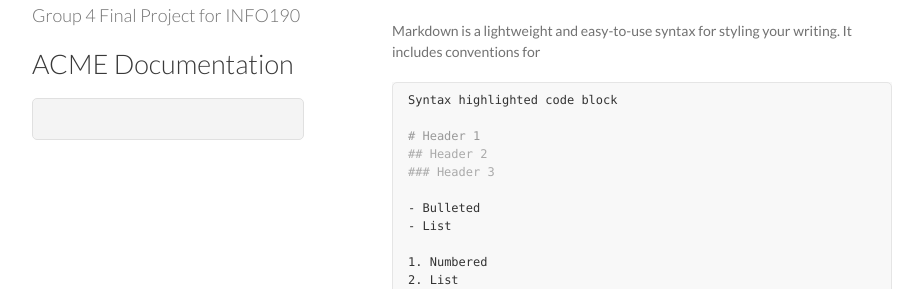
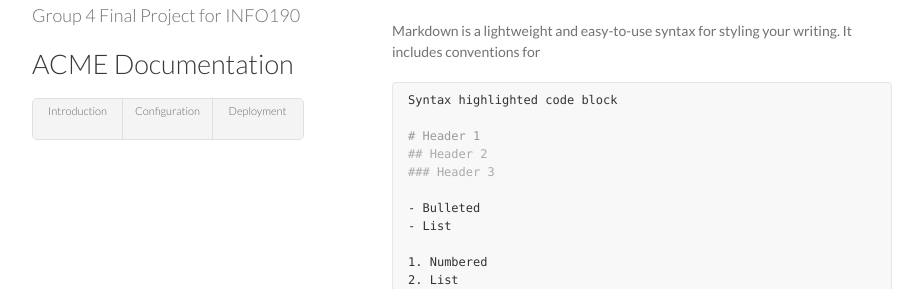
Before and after one commit to uadjet/DataViz4Delirium, a Jekyll site: the page built from docs/default.md, in a window 1280 px wide. Shown: the part 138-427 px from the top of the page, without its empty margins (178-1101 px from the left). Built offline with Jekyll 4.4.1, drawn with Linux system fonts in a browser that asks for light colours; our own code applies the rules of GitHub Pages for plain Markdown files; a script that is not in the unit is left out; part of the change alters nothing that is shown.

Commit message:
Sidebar?

```diff
--- a/_data/pagelist.yml
+++ b/_data/pagelist.yml
@@ -2,10 +2,10 @@ docs_list_title: ACME Documentation
 docs:
 
 - title: Introduction
-  url: introduction.html
+  url: #
 
 - title: Configuration
-  url: configuration.html
+  url: #
 
 - title: Deployment
-  url: deployment.html
+  url: #
--- a/_layouts/default.html
+++ b/_layouts/default.html
@@ -19,9 +19,10 @@
         <h1>{{ site.title | default: site.github.repository_name }}</h1> </a>
       <p>{{ site.description | default: site.github.project_tagline }}</p>
 
+
       <h2>{{ site.data.pagelist.docs_list_title }}</h2>
       <ul>
-        {% for item in site.data.samplelist.docs %}
+        {% for item in site.data.pagelist.docs %}
         <li><a href="{{ item.url }}" alt="{{ item.title }}">{{ item.title }}</a></li>
         {% endfor %}
       </ul>
```
